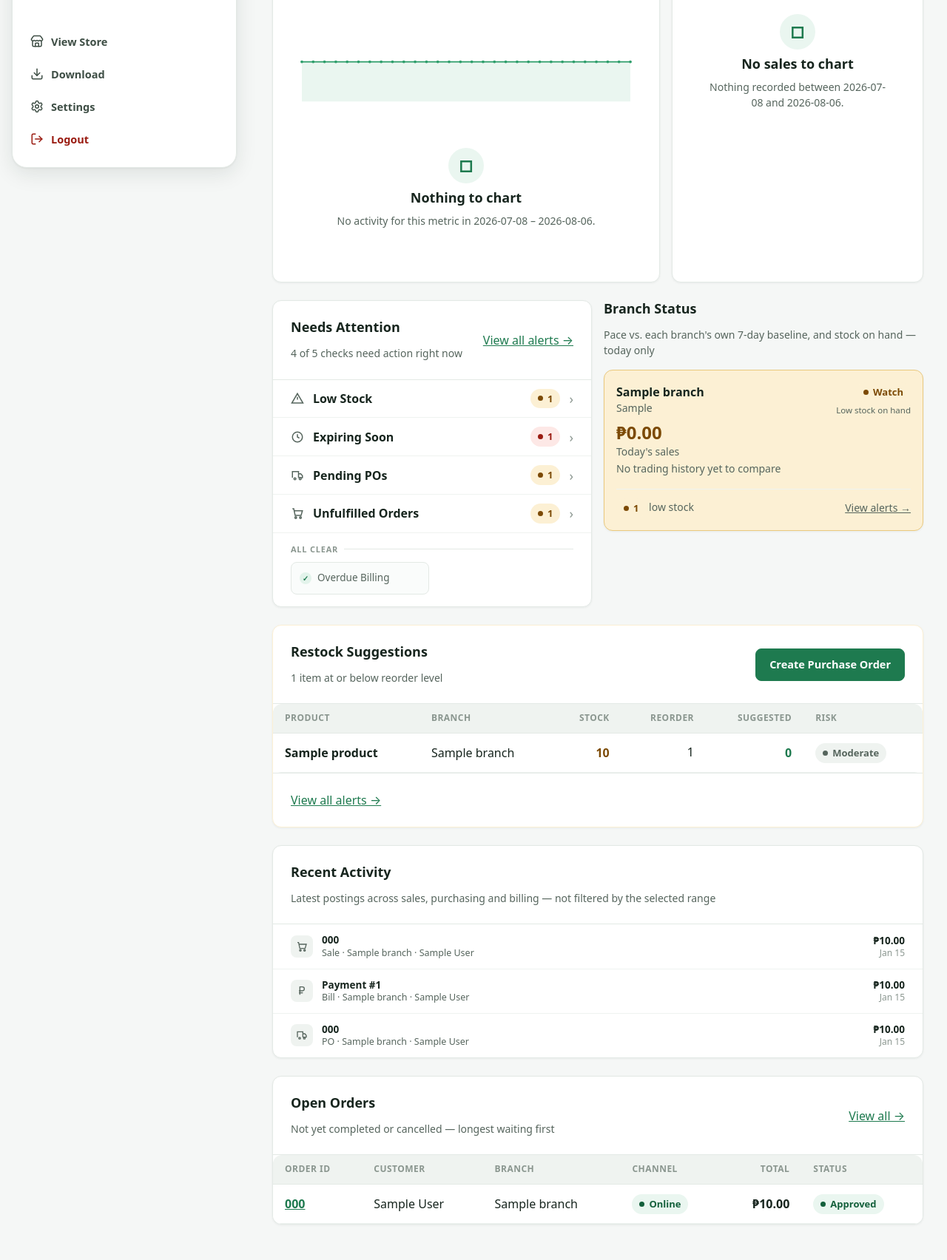
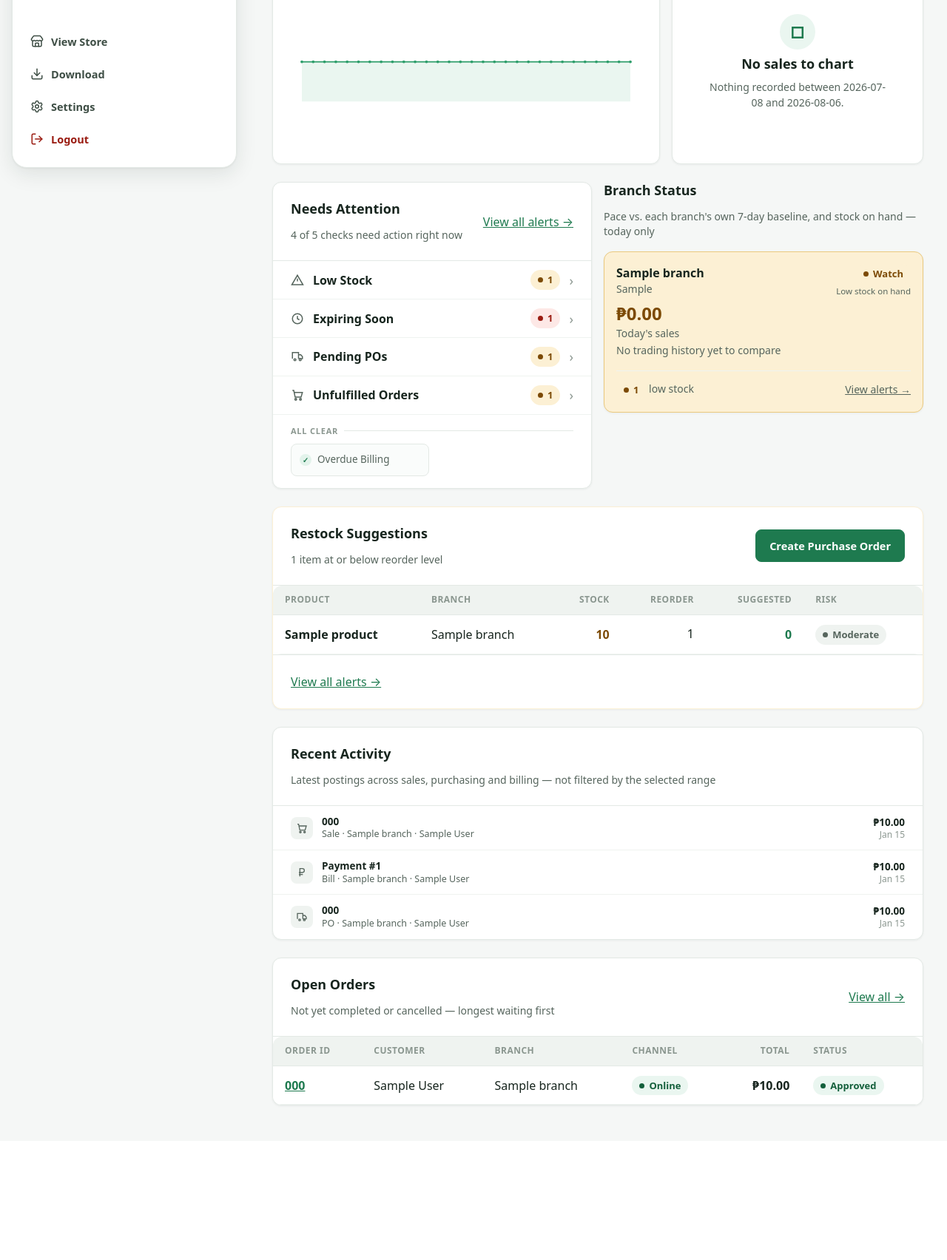
Before and after one commit to agultorannahvheaangeliquebsis-oss/Gerlyn-Capstone, a Django app: page /dashboard/owner/ in a window 1280 px wide. Shown: the part 557-2261 px from the top of the page at 74% size. After the commit the page ends 2054 px from the top, so only its background shows below. Run offline with Django 5.2, Linux system fonts and the light colour scheme; a user stored in the database is signed in; tables that the repository leaves empty hold one stand-in row (values such as "Sample post").

Commit message:
Make [hidden] actually hide .empty
.empty sets `display: flex` from a class selector, which outranks the
browser's own `[hidden] { display: none }`, so the attribute silently did
nothing. The Dashboard's KPI graph panel toggles `hidden` on that element
-- server-side on first paint and in dashboard-kpi.js on every card switch
-- and so rendered a chart and "Nothing to chart" at the same time.

Verified in a browser via getComputedStyle: the empty state is now display
none on first paint and follows the attribute when toggled. .empty is the
only class in the sheet with a display rule that was defeating [hidden];
the other server-rendered hidden element, orders/catalog.html's #no-matches,
is a plain .card with no display rule and was never affected.

Co-Authored-By: Claude Opus 5 <noreply@anthropic.com>

```diff
--- a/static/css/gerlyn.css
+++ b/static/css/gerlyn.css
@@ -268,6 +268,12 @@ input::placeholder { color: var(--ink-400); }
 }
 .empty h3 { font: 600 18px/1.3 system-ui, sans-serif; }
 .empty p { color: var(--ink-600); font-size: 14px; margin: 0; }
+/* The `display: flex` above is a class selector, so it outranks the browser's
+   own `[hidden] { display: none }` and the attribute silently does nothing.
+   The Dashboard's KPI graph panel toggles `hidden` on this element (both
+   server-side on first paint and in dashboard-kpi.js on every card switch),
+   which is why it was showing a chart and "Nothing to chart" at once. */
+.empty[hidden] { display: none; }
 
 /* --------------------------------------------------------------- banners */
 .banner { display: flex; gap: 10px; align-items: flex-start;
--- a/templates/internal_base.html
+++ b/templates/internal_base.html
@@ -7,7 +7,7 @@
   <link rel="manifest" href="{% static 'manifest.json' %}">
   <meta name="theme-color" content="#1E7A4F">
   <link rel="apple-touch-icon" href="{% static 'img/icons/apple-touch-icon-180.png' %}">
-  <link rel="stylesheet" href="{% static 'css/gerlyn.css' %}?v=15">
+  <link rel="stylesheet" href="{% static 'css/gerlyn.css' %}?v=16">
   <script src="https://unpkg.com/lucide@latest/dist/umd/lucide.js" defer></script>
   {% block extra_css %}{% endblock %}
 </head>
```
